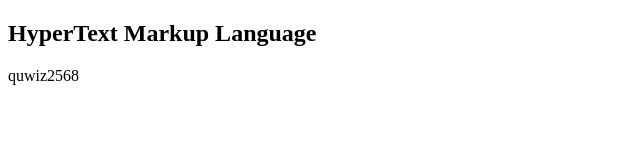
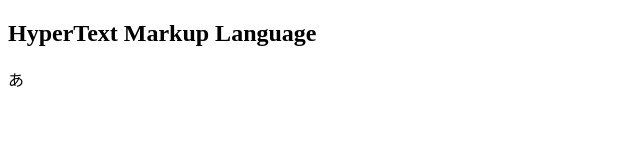
Before and after one commit to quwiz2568/quwiz2568.github.io, a plain HTML site: page index.html in a window 1280 px wide. Shown: the full height of the page, 0-640 px from the left. Drawn offline with Linux system fonts and the light colour scheme.

Commit message:
Update index.html

```diff
--- a/index.html
+++ b/index.html
@@ -8,7 +8,7 @@
  <body>
   <article>
    <h1 lang="en">HyperText Markup Language</h1>
-   <p>quwiz2568
+   <p>あ
    </p>
   </article>
  </body>
```
